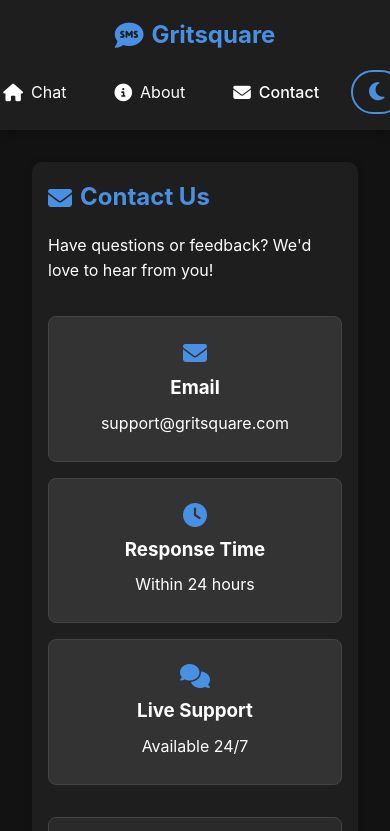
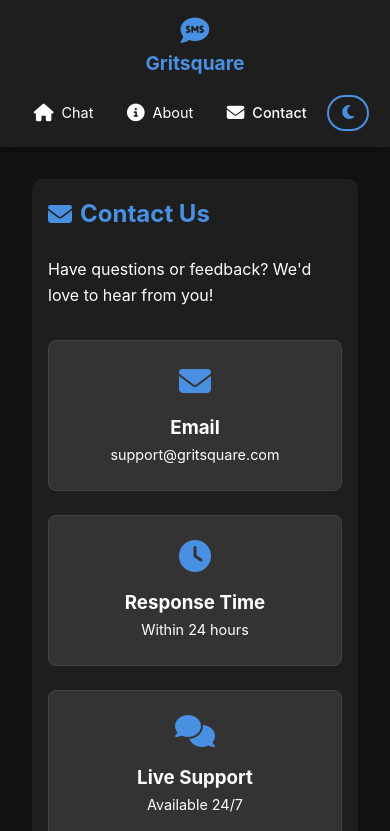
Before and after one commit to Grumplings/fe24-versionshantering-gritsquare-grupp4, a website with bundled scripts: page contact.html in a window 390 px wide. Both pictures are taken after a click on the button 376 px from the left and 92 px from the top of the page. Shown: the top 831 px of the page. Built offline with nearby package versions, Linux system fonts and the light colour scheme.

Commit message:
Lite final css touchups

```diff
--- a/css/style.css
+++ b/css/style.css
@@ -161,6 +161,8 @@
     border-radius: 4px;
     cursor: pointer;
     background: none;
+    box-shadow: var(--shadow);
+    transition: transform 0.2s ease, box-shadow 0.2s ease;
 }
 
 .input-area input[type="color"]::-webkit-color-swatch-wrapper {
@@ -228,7 +230,8 @@
     box-shadow: 0 2px 10px rgba(0, 0, 0, 0.1);
 }
 
-.about-section h2 {
+.about-section h2,
+.contact-section h2 {
     color: #4a90e2;
     margin-bottom: 1.5rem;
     display: flex;
@@ -236,20 +239,30 @@
     gap: 0.5rem;
 }
 
-.about-section p {
+.about-section p,
+.contact-section p {
     margin-bottom: 2rem;
     line-height: 1.6;
     color: #666;
 }
 
-.features-grid {
+.features-grid,
+.contact-grid {
     display: grid;
-    grid-template-columns: repeat(auto-fit, minmax(250px, 1fr));
     gap: 2rem;
     margin-top: 2rem;
 }
 
-.feature-card {
+.features-grid {
+    grid-template-columns: repeat(auto-fit, minmax(250px, 1fr));
+}
+
+.contact-grid {
+    grid-template-columns: 1fr 2fr;
+}
+
+.feature-card,
+.info-card {
     background: #f8f9fa;
     padding: 1.5rem;
     border-radius: 8px;
@@ -261,18 +274,21 @@
     transform: translateY(-5px);
 }
 
-.feature-card i {
+.feature-card i,
+.info-card i {
     font-size: 2rem;
     color: #4a90e2;
     margin-bottom: 1rem;
 }
 
-.feature-card h3 {
+.feature-card h3,
+.info-card {
     color: #333;
     margin-bottom: 0.5rem;
 }
 
-.feature-card p {
+.feature-card p,
+.info-card p {
     color: #666;
     font-size: 0.9rem;
     margin: 0;
@@ -288,53 +304,12 @@
     box-shadow: 0 2px 10px rgba(0, 0, 0, 0.1);
 }
 
-.contact-section h2 {
-    color: #4a90e2;
-    margin-bottom: 1rem;
-    display: flex;
-    align-items: center;
-    gap: 0.5rem;
-}
-
-.contact-section p {
-    color: #666;
-    margin-bottom: 2rem;
-}
-
-.contact-grid {
-    display: grid;
-    grid-template-columns: 1fr 2fr;
-    gap: 2rem;
-}
-
 .contact-info {
     display: flex;
     flex-direction: column;
     gap: 1rem;
 }
 
-.info-card {
-    background: #f8f9fa;
-    padding: 1.5rem;
-    border-radius: 8px;
-    text-align: center;
-}
-
-.info-card i {
-    font-size: 1.5rem;
-    color: #4a90e2;
-    margin-bottom: 0.5rem;
-}
-
-.info-card h3 {
-    color: #333;
-    margin-bottom: 0.5rem;
-}
-
-.info-card p {
-    color: #666;
-    margin: 0;
-}
 
 .contact-form {
     background: #f8f9fa;
@@ -397,8 +372,13 @@
     --shadow: 0 2px 10px rgba(0, 0, 0, 0.3);
 }
 
-body.dark-mode .message {
-    background-color: #333;
+body.dark-mode .message,
+body.dark-mode .about-section,
+body.dark-mode .contact-section,
+body.dark-mode .feature-card,
+body.dark-mode .contact-section .info-card,
+body.dark-mode .contact-section form {
+    background-color: #1e1e1e;
     color: white;
 }
 
@@ -638,58 +618,6 @@
     }
 }
 
-/* Responsive Design */
-@media (max-width: 768px) {
-    .header-content {
-        flex-direction: column;
-        gap: 1rem;
-    }
-
-    nav {
-        width: 100%;
-        justify-content: center;
-    }
-
-    .input-area {
-        flex-direction: column;
-    }
-
-    .message-input-group {
-        width: 100%;
-    }
-
-    .input-area button {
-        width: 100%;
-        justify-content: center;
-    }
-
-    #messages {
-        height: 65vh;
-    }
-
-    .contact-grid {
-        grid-template-columns: 1fr;
-    }
-
-    .features-grid {
-        grid-template-columns: 1fr;
-    }
-
-    .about-section,
-    .contact-section {
-        padding: 1rem;
-        margin: 1rem;
-    }
-
-    .search-container {
-        flex-direction: column;
-    }
-
-    #clearSearch {
-        align-self: flex-end;
-    }
-}
-
 /* Style for the color picker button */
 .input-area input[type="color"] {
     width: 50px;
@@ -716,3 +644,125 @@
     transform: scale(1.1);
     box-shadow: 0 4px 6px rgba(0, 0, 0, 0.15);
 }
+
+
+/* Responsive Design */
+@media (max-width: 768px) {
+    .header-content {
+        flex-direction: column;
+        gap: 1rem;
+    }
+
+    nav {
+        width: 100%;
+        justify-content: center;
+        flex-wrap: wrap;
+    }
+
+    .input-area {
+        flex-direction: column;
+    }
+
+    .message-input-group {
+        width: 100%;
+    }
+
+    .input-area button {
+        width: 100%;
+        justify-content: center;
+    }
+
+    #messages {
+        height: 65vh;
+    }
+
+    .contact-grid,
+    .features-grid {
+        grid-template-columns: 1fr;
+    }
+
+    .about-section,
+    .contact-section {
+        padding: 1rem;
+        margin: 1rem;
+    }
+
+    .search-container {
+        flex-direction: column;
+    }
+
+    #clearSearch {
+        align-self: flex-end;
+    }
+}
+
+@media (max-width: 480px) {
+    header h1 {
+        font-size: 1.2rem;
+        text-align: center;
+        flex-direction: column;
+        gap: 0.2rem;
+    }
+
+    nav {
+        gap: 0.5rem;
+    }
+
+    nav a {
+        font-size: 0.9rem;
+        padding: 0.4rem 0.8rem;
+    }
+
+    .input-area {
+        padding: 0.75rem;
+        gap: 0.75rem;
+    }
+
+    .input-area input {
+        font-size: 0.95rem;
+        padding: 0.6rem;
+    }
+
+    .input-area button {
+        padding: 0.6rem 1rem;
+        font-size: 0.95rem;
+    }
+
+    #messages {
+        height: 60vh;
+        padding: 0.75rem;
+    }
+
+    .message {
+        font-size: 0.95rem;
+        padding: 0.75rem;
+    }
+
+    .form-group input,
+    .form-group textarea {
+        font-size: 0.95rem;
+        padding: 0.65rem;
+    }
+
+    .submit-btn {
+        padding: 0.6rem 1rem;
+        font-size: 0.95rem;
+    }
+
+    .feature-card h3 {
+        font-size: 1rem;
+    }
+
+    .feature-card p {
+        font-size: 0.85rem;
+    }
+
+    .message strong {
+        font-size: 1rem;
+    }
+
+    #toggleTheme {
+        font-size: 1rem;
+        padding: 0.4rem 0.8rem;
+    }
+}
```
